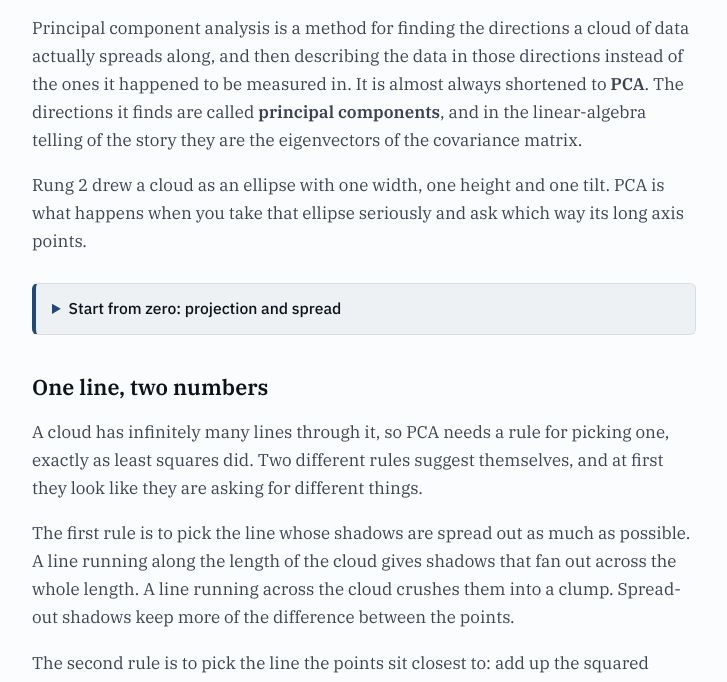
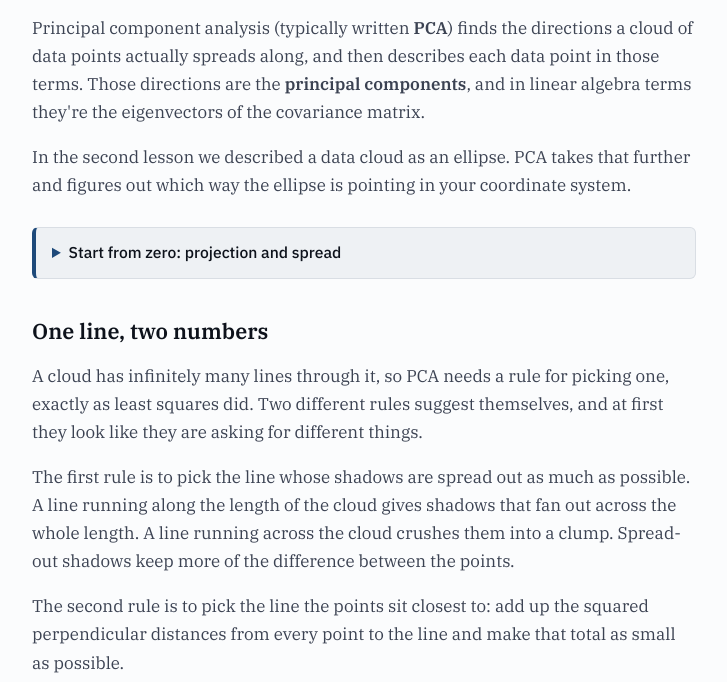
Before and after one commit to rauscha/shadowbox, a plain HTML site: page pca.html in a window 1280 px wide. Shown: the part 110-792 px from the top of the page, without its empty margins (276-1003 px from the left). Drawn offline with Linux system fonts and the light colour scheme.

Commit message:
pca: take Andrew's opening; record rules 10-13 and the outline-first process
His rewrite cut the scaffolding ('is a method for finding' -> 'finds'), moved
the abbreviation into a parenthetical, dropped two flourishes ('take that
ellipse seriously', 'the linear-algebra telling of the story'), and added 'in
your coordinate system', which is the frame of reference the sentence was
missing.

His structural catch is the important one: the projection/shadow idea lived in
a collapsible and the body then used 'shadows' as if it were established. Same
error I fixed in covariance for 'deviation' and repeated here. Recorded as rule
12 - nothing the main line depends on goes in a start-from-zero block.

Fixed one comma splice in his text (ellipse sentence joined to the PCA sentence
by a comma); everything else is verbatim.

Page restructure follows, outline first.

```diff
--- a/pca.html
+++ b/pca.html
@@ -16,16 +16,15 @@
     <p class="kicker">shadowbox &middot; rung 3</p>
     <h1>Principal components</h1>
 
-    <p>Principal component analysis is a method for finding the directions a
-    cloud of data actually spreads along, and then describing the data in those
-    directions instead of the ones it happened to be measured in. It is almost
-    always shortened to <strong>PCA</strong>. The directions it finds are called
-    <strong>principal components</strong>, and in the linear-algebra telling of
-    the story they are the eigenvectors of the covariance matrix.</p>
+    <p>Principal component analysis (typically written <strong>PCA</strong>)
+    finds the directions a cloud of data points actually spreads along, and then
+    describes each data point in those terms. Those directions are the
+    <strong>principal components</strong>, and in linear algebra terms they're
+    the eigenvectors of the covariance matrix.</p>
 
-    <p>Rung 2 drew a cloud as an ellipse with one width, one height and one
-    tilt. PCA is what happens when you take that ellipse seriously and ask which
-    way its long axis points.</p>
+    <p>In the second lesson we described a data cloud as an ellipse. PCA takes
+    that further and figures out which way the ellipse is pointing in your
+    coordinate system.</p>
 
     <details class="from-zero">
       <summary>Start from zero: projection and spread</summary>
```
Also changed, not shown: 1 other file.
